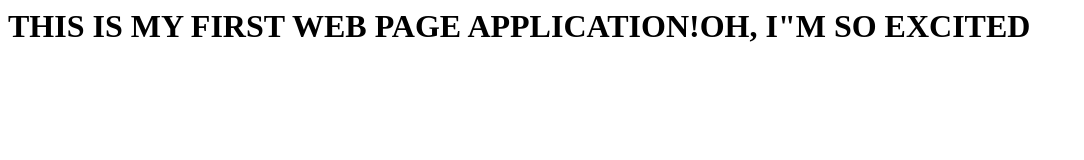
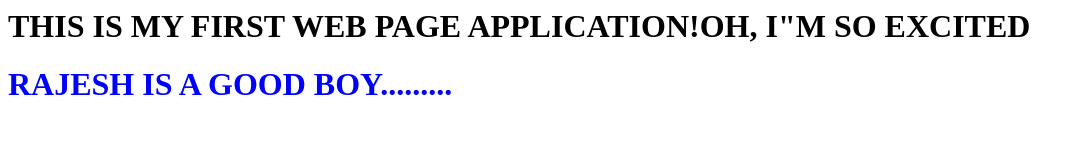
Before and after one commit to suresh9398/suresh9398.github.io, a plain HTML site: page index.html in a window 1280 px wide. Shown: the whole page, without its empty margins (0-1084 px from the left). Drawn offline with Linux system fonts and the light colour scheme.

Commit message:
Add files via upload

```diff
--- a/index.html
+++ b/index.html
@@ -9,5 +9,6 @@
 <h1>
 THIS IS MY FIRST WEB PAGE APPLICATION!OH, I"M SO EXCITED
 </h1>
+<h1 style="color: blue;">RAJESH IS A GOOD BOY.........</h1>
 </body>
 </html>
```
